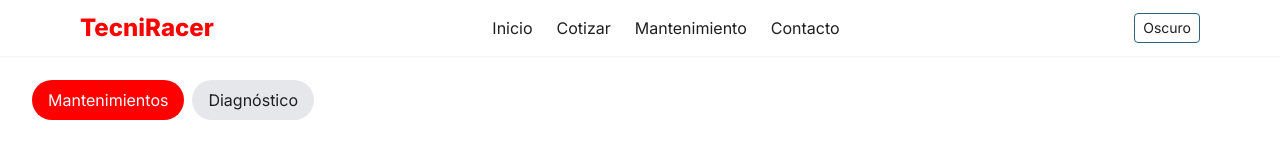
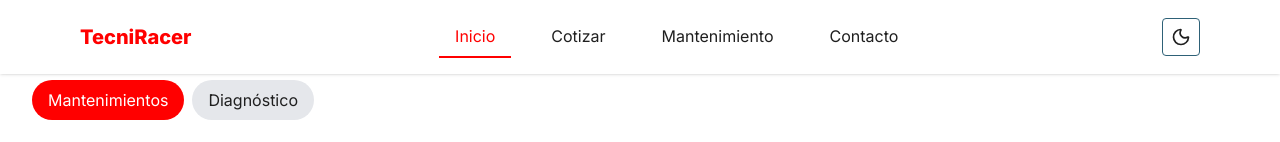
Before and after one commit to PimPamPum2211/TecniRacer-Cotizador, a Next.js app: page / in a window 1280 px wide. Shown: the top 142 px of the page. Built offline with nearby package versions, Linux system fonts and the light colour scheme.

Commit message:
feat: improve navbar and layout

```diff
--- a/components/Button.tsx
+++ b/components/Button.tsx
@@ -6,7 +6,7 @@ interface Props extends React.ButtonHTMLAttributes<HTMLButtonElement> {
 
 export const Button: React.FC<Props> = ({ children, className = '', ...rest }) => (
   <button
-    className={`px-3 py-1 rounded-lg border border-brand-slate bg-white text-brand-neutral hover:bg-brand hover:text-white transition-colors duration-150 disabled:opacity-50 ${className}`}
+    className={`px-3 py-1 rounded-lg border border-brand-slate bg-white text-brand-neutral hover:bg-brand hover:text-white transition-colors duration-150 focus-visible:ring-2 focus-visible:ring-brand disabled:opacity-50 ${className}`}
     {...rest}
   >
     {children}
--- a/components/Layout.tsx
+++ b/components/Layout.tsx
@@ -1,10 +1,23 @@
 import React from 'react';
+import Head from 'next/head';
 import Navbar from './Navbar';
+interface Props {
+  children: React.ReactNode;
+  title?: string;
+  description?: string;
+}
 
-export const Layout: React.FC<{ children: React.ReactNode }> = ({ children }) => (
-  <div className="min-h-screen flex flex-col bg-white dark:bg-brand-neutral text-brand-neutral dark:text-gray-100 font-sans">
-    <Navbar />
-    <main className="flex-1 pt-16 container mx-auto px-4 py-8">{children}</main>
-    <footer className="bg-gray-100 text-center p-4 text-sm">TecniRacer 2024</footer>
-  </div>
-);
+export const Layout: React.FC<Props> = ({ children, title, description }) => {
+  const pageTitle = title ? `${title} | TecniRacer` : 'TecniRacer';
+  return (
+    <div className="min-h-screen flex flex-col bg-white dark:bg-brand-neutral text-brand-neutral dark:text-gray-100 font-sans">
+      <Head>
+        <title>{pageTitle}</title>
+        {description && <meta name="description" content={description} />}
+      </Head>
+      <Navbar />
+      <main className="flex-1 pt-16 container mx-auto px-4 py-8">{children}</main>
+      <footer className="bg-gray-100 dark:bg-slate-800 text-center p-4 text-sm mt-auto">TecniRacer 2024</footer>
+    </div>
+  );
+};
--- a/components/Navbar.tsx
+++ b/components/Navbar.tsx
@@ -1,38 +1,85 @@
 import Link from 'next/link';
+import { useRouter } from 'next/router';
 import { useEffect, useState } from 'react';
+import { Sun, Moon, Menu } from 'lucide-react';
 
 export default function Navbar() {
-  const [dark, setDark] = useState(false);
+  const router = useRouter();
+  const [dark, setDark] = useState<boolean>(() => {
+    if (typeof window === 'undefined') return false;
+    return (
+      localStorage.theme === 'dark' ||
+      (!('theme' in localStorage) &&
+        window.matchMedia('(prefers-color-scheme: dark)').matches)
+    );
+  });
+  const [open, setOpen] = useState(false);
 
   useEffect(() => {
     document.documentElement.classList.toggle('dark', dark);
+    localStorage.theme = dark ? 'dark' : 'light';
   }, [dark]);
 
+  const links = [
+    { href: '/', label: 'Inicio' },
+    { href: '/cotizar', label: 'Cotizar' },
+    { href: '/mantenimiento', label: 'Mantenimiento' },
+    { href: '/contacto', label: 'Contacto' },
+  ];
+
+  const linkClass = (href: string) =>
+    `block px-4 py-2 border-b-2 ${
+      router.pathname === href
+        ? 'text-brand border-brand'
+        : 'border-transparent hover:text-brand'
+    }`;
+
   return (
-    <header className="fixed top-0 left-0 right-0 bg-white/90 backdrop-blur-md shadow-sm z-50">
-      <nav className="max-w-6xl mx-auto px-4 py-3 flex items-center justify-between">
-        {/* Logo */}
-        <Link href="/">
-          <a className="text-2xl font-bold text-brand">TecniRacer</a>
+    <header className="fixed inset-x-0 top-0 bg-white/80 dark:bg-slate-900/80 backdrop-blur shadow z-50">
+      <nav
+        className="max-w-6xl mx-auto flex items-center justify-between p-4"
+        role="navigation"
+        aria-label="Main"
+      >
+        <Link href="/" className="text-xl font-bold text-brand">
+          TecniRacer
         </Link>
 
-        {/* Enlaces */}
-        <ul className="hidden md:flex space-x-6">
-          <li><Link href="/"><a className="hover:text-brand">Inicio</a></Link></li>
-          <li><Link href="/cotizar"><a className="hover:text-brand">Cotizar</a></Link></li>
-          <li><Link href="/mantenimiento"><a className="hover:text-brand">Mantenimiento</a></Link></li>
-          <li><Link href="/contacto"><a className="hover:text-brand">Contacto</a></Link></li>
-        </ul>
+        <div className="hidden md:flex space-x-6" role="menu">
+          {links.map((l) => (
+            <Link key={l.href} href={l.href} className={linkClass(l.href)}>
+              {l.label}
+            </Link>
+          ))}
+        </div>
 
-        {/* Botón móvil */}
-        <button className="md:hidden p-2">
-          <svg className="w-6 h-6" fill="none" stroke="currentColor"><path strokeLinecap="round" strokeLinejoin="round" strokeWidth="2" d="M4 8h16M4 16h16"/></svg>
-        </button>
-
-        <button onClick={() => setDark(!dark)} className="ml-4 text-sm border border-brand-slate px-2 py-1 rounded">
-          {dark ? 'Claro' : 'Oscuro'}
-        </button>
+        <div className="flex items-center space-x-2">
+          <button
+            onClick={() => setDark((d) => !d)}
+            className="rounded p-2 border border-brand-slate focus-visible:ring-2 focus-visible:ring-brand"
+            aria-label="Cambiar tema"
+          >
+            {dark ? <Sun className="w-5 h-5" /> : <Moon className="w-5 h-5" />}
+          </button>
+          <button onClick={() => setOpen(!open)} className="md:hidden p-2" aria-label="Abrir menú">
+            <Menu className="w-6 h-6" />
+          </button>
+        </div>
       </nav>
+      {open && (
+        <div className="md:hidden bg-white dark:bg-slate-900 border-t border-gray-200 dark:border-slate-700" role="menu">
+          {links.map((l) => (
+            <Link
+              key={l.href}
+              href={l.href}
+              className={linkClass(l.href)}
+              onClick={() => setOpen(false)}
+            >
+              {l.label}
+            </Link>
+          ))}
+        </div>
+      )}
     </header>
   );
 }
--- a/package.json
+++ b/package.json
@@ -16,6 +16,7 @@
     "@prisma/client": "^5.9.1",
     "@tailwindcss/aspect-ratio": "^0.4.2",
     "autoprefixer": "^10.4.14",
+    "lucide-react": "^0.515.0",
     "next": "14.0.0",
     "postcss": "^8.4.31",
     "prisma": "^5.9.1",
--- a/pages/404.tsx
+++ b/pages/404.tsx
@@ -13,3 +13,5 @@ export default function Custom404() {
     </Layout>
   );
 }
+
+Custom404.title = 'Página no encontrada';
--- a/pages/_app.tsx
+++ b/pages/_app.tsx
@@ -4,12 +4,13 @@ import { Layout } from '../components/Layout';
 import { QuotesProvider } from '../lib/QuotesContext';
 import { CartProvider } from '../lib/CartContext';
 
-function MyApp({ Component, pageProps }: AppProps) {
+function MyApp({ Component, pageProps }: AppProps & { Component: any }) {
+  const { title, description } = Component;
   return (
     <CartProvider>
       <QuotesProvider>
-        <div className="min-h-screen bg-gradient-radial from-white to-gray-100">
-          <Layout>
+        <div className="min-h-screen bg-gradient-radial from-white via-gray-50 to-gray-200 dark:from-slate-900 dark:to-slate-950">
+          <Layout title={title} description={description}>
             <Component {...pageProps} />
           </Layout>
         </div>
--- a/pages/cart.tsx
+++ b/pages/cart.tsx
@@ -67,3 +67,5 @@ export default function Cart() {
     </div>
   );
 }
+
+Cart.title = 'Carrito';
--- a/pages/history.tsx
+++ b/pages/history.tsx
@@ -31,3 +31,5 @@ export default function History() {
     </div>
   );
 }
+
+History.title = 'Historial';
--- a/pages/index.tsx
+++ b/pages/index.tsx
@@ -66,3 +66,5 @@ export default function Home() {
     </div>
   );
 }
+
+Home.title = 'Inicio';
--- a/pages/lookup.tsx
+++ b/pages/lookup.tsx
@@ -55,3 +55,5 @@ export default function Lookup() {
     </div>
   );
 }
+
+Lookup.title = 'Buscar cita';
--- a/pages/maintenance.tsx
+++ b/pages/maintenance.tsx
@@ -29,3 +29,5 @@ export default function Maintenance() {
     </div>
   );
 }
+
+Maintenance.title = 'Mantenimientos';
--- a/pages/vehicle.tsx
+++ b/pages/vehicle.tsx
@@ -98,3 +98,5 @@ export default function Vehicle() {
     </div>
   );
 }
+
+Vehicle.title = 'Datos del Vehículo';
```
Also changed, not shown: 1 other file (tests, documents, lock files or other folders).
